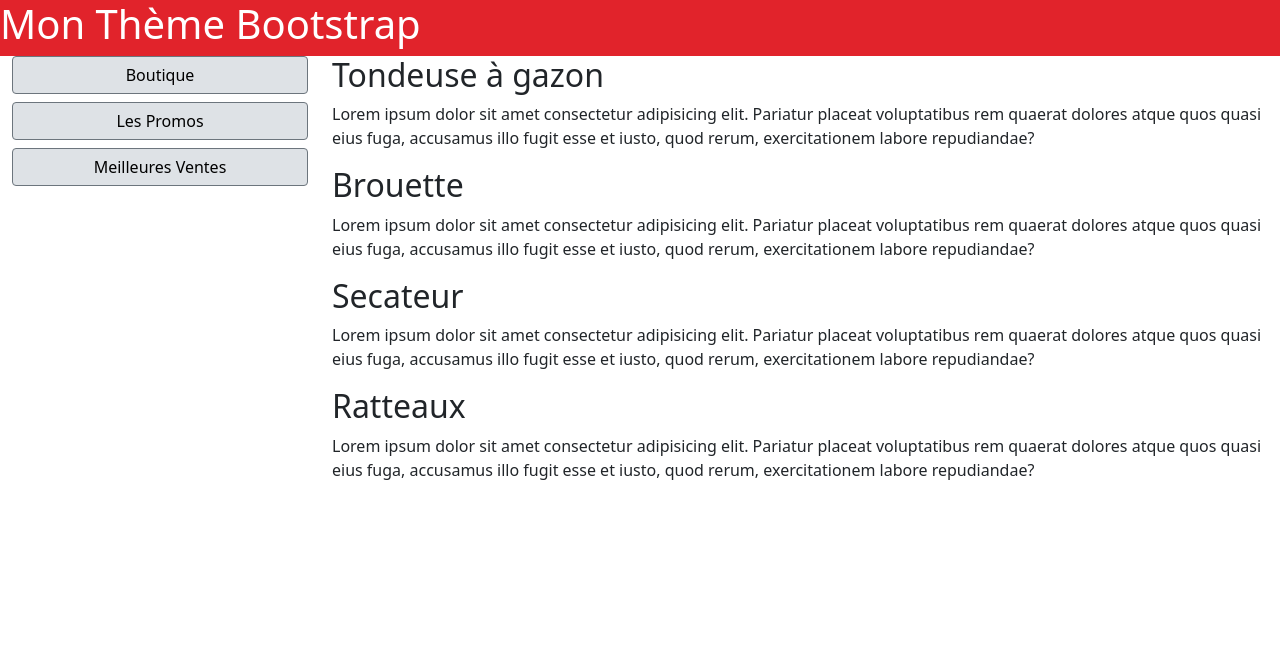
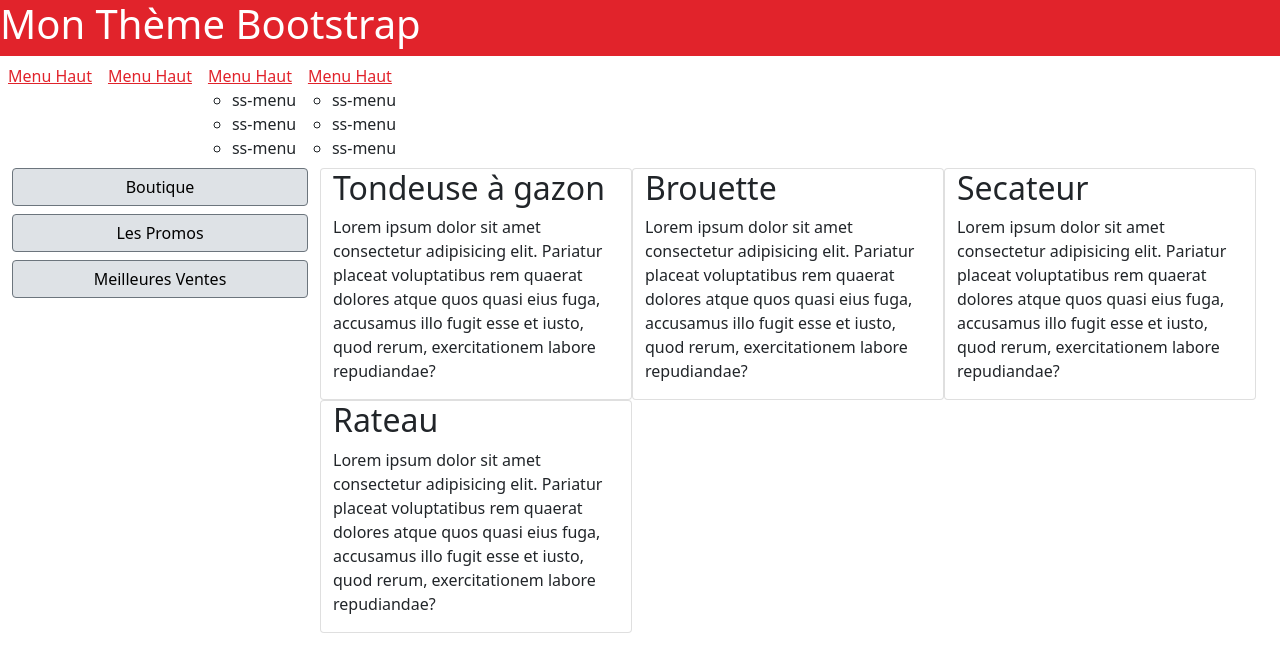
Before and after one commit to wizz7533/Bootstrap, a website: page 02-custom-theme/index.html in a window 1280 px wide. Drawn offline with nearby package versions, Linux system fonts and the light colour scheme; files that its build step writes are made by us from their sources.

Commit message:
navabar-sup en liste

```diff
--- a/02-custom-theme/index.html
+++ b/02-custom-theme/index.html
@@ -12,6 +12,28 @@
 <body>
     <div class="banner">
         <h1>Mon Thème Bootstrap</h1>
+    </div>
+    <div class="navbar">
+        <nav>
+            <ul>
+                <li><a href="#">Menu Haut</a></li>
+                <li><a href="#">Menu Haut</a></li>
+                <li><a href="#">Menu Haut</a>
+                    <ul>
+                        <li>ss-menu</li>
+                        <li>ss-menu</li>
+                        <li>ss-menu</li>
+                    </ul>
+                </li>
+                <li><a href="#">Menu Haut</a>
+                    <ul>
+                        <li>ss-menu</li>
+                        <li>ss-menu</li>
+                        <li>ss-menu</li>
+                    </ul>
+                </li>
+            </ul>
+        </nav>
     </div>
     <div class="general-content">
         <main class="main-content">
@@ -28,7 +50,7 @@
                 <p>Lorem ipsum dolor sit amet consectetur adipisicing elit. Pariatur placeat voluptatibus rem quaerat dolores atque quos quasi eius fuga, accusamus illo fugit esse et iusto, quod rerum, exercitationem labore repudiandae?</p>
             </article>
             <article>
-                <h2>Ratteaux</h2>
+                <h2>Rateau</h2>
                 <p>Lorem ipsum dolor sit amet consectetur adipisicing elit. Pariatur placeat voluptatibus rem quaerat dolores atque quos quasi eius fuga, accusamus illo fugit esse et iusto, quod rerum, exercitationem labore repudiandae?</p>
             </article>
 
--- /dev/null
+++ b/02-custom-theme/src/components/_navbar.scss
@@ -0,0 +1,9 @@
+.navbar {
+    @extend .navbar-expand-lg;
+    nav>ul {
+        @extend .navbar-nav;
+        &>li>a {
+            @extend .nav-link;
+        }
+    }
+}
--- /dev/null
+++ b/02-custom-theme/src/layout/_main_content.scss
@@ -0,0 +1,13 @@
+.main-content {
+    @include make-row();
+    &>article {
+        @include make-col-ready();
+        @include make-col(6);
+        @include media-breakpoint-up(sm) {
+            @include make-col(3);
+        }
+        @include media-breakpoint-up(md) {
+            @include make-col(4);
+        }
+    }
+}
--- /dev/null
+++ b/02-custom-theme/src/layout/_product-card.scss
@@ -0,0 +1,3 @@
+.main-content>article {
+    @extend .card;
+}
--- a/02-custom-theme/src/main.scss
+++ b/02-custom-theme/src/main.scss
@@ -13,11 +13,16 @@
 @import "../node_modules/bootstrap/scss/reboot";
 @import "../node_modules/bootstrap/scss/utilities";
 @import "../node_modules/bootstrap/scss/buttons";
+@import "../node_modules/bootstrap/scss/card";
+@import "../node_modules/bootstrap/scss/navbar";
 // @import "../node_modules/bootstrap/scss/type";
 // @import "../node_modules/bootstrap/scss/images";
 // @import "../node_modules/bootstrap/scss/containers";
 // @import "../node_modules/bootstrap/scss/grid";
 // 5. Add additional custom code here - Components
 @import "components/nav-panel";
+@import "layout/main_content";
+@import "layout/product-card";
 @import "layout/layout";
+@import "components/navbar";
 @import "components/banner";
```
